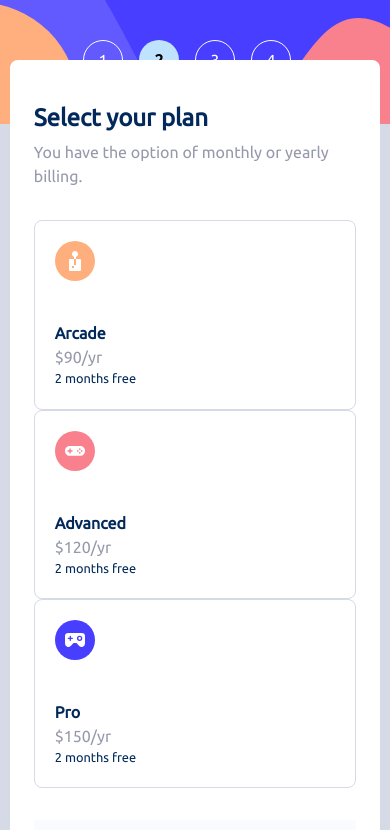
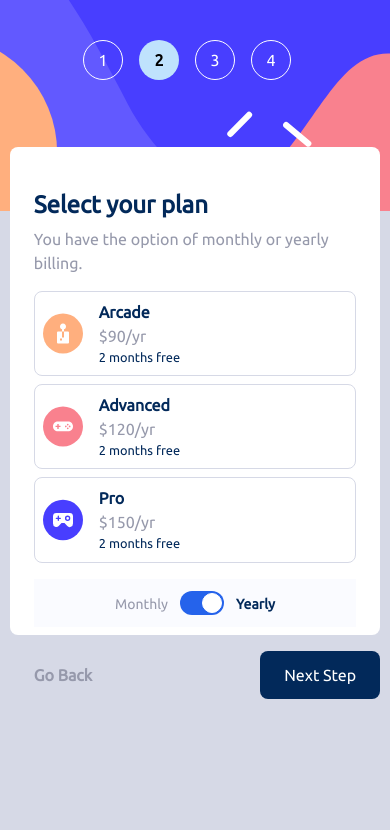
Before and after one commit to buseseker/multi-step-form, a React (Create React App) app: page /select-plan in a window 390 px wide. Shown: the top 830 px of the page. Built offline with nearby package versions, Linux system fonts and the light colour scheme.

Commit message:
Responsive CSS

```diff
--- a/src/components/selectedPlanCard/SelectedPlanCard.js
+++ b/src/components/selectedPlanCard/SelectedPlanCard.js
@@ -15,13 +15,19 @@ const SelectedPlanCard = ({ plan }) => {
 
   return (
     <div
-      className={`card lg:w-1/3 sm:w-1/3 xs:h-1/3 rounded-lg p-5 cursor-pointer ${selectedCard === plan.name ? 'border border-violet-900' : 'border border-light-gray'}`}
+      className={`card lg:w-1/3 sm:w-1/3 xs:h-1/3 sm:h-full lg:h-full rounded-lg lg:p-5 sm:p-5 xs:p-2 cursor-pointer ${
+        selectedCard === plan.name ? 'border border-violet-900' : 'border border-light-gray'
+      } xs:flex xs:gap-x-4  sm:block lg:block`}
       onClick={() => handleCardClick(plan)}
     >
-      <img className='mb-10' src={plan.icon} alt='' />
-      <h5 className='text-marine-blue font-extrabold'>{plan.name}</h5>
-      <h5 className='text-cool-gray'>{selectedPlan.type === 'yearly' ? `$${plan.yearly}/yr` : `$${plan.monthly}/mo`}</h5>
-      {selectedPlan.type === 'yearly' && <p className='text-xs text-marine-blue'>2 months free</p>}
+      <img className='lg:mb-10 sm:mb-10 xs:mb-0' src={plan.icon} alt='' />
+      <div className='plan-info'>
+        <h5 className='text-marine-blue font-extrabold'>{plan.name}</h5>
+        <h5 className='text-cool-gray'>
+          {selectedPlan.type === 'yearly' ? `$${plan.yearly}/yr` : `$${plan.monthly}/mo`}
+        </h5>
+        {selectedPlan.type === 'yearly' && <p className='text-xs text-marine-blue'>2 months free</p>}
+      </div>
     </div>
   );
 };
--- a/src/pages/select-plan/SelectPlan.js
+++ b/src/pages/select-plan/SelectPlan.js
@@ -27,7 +27,7 @@ const SelectPlan = () => {
   return (
     <div className='body bg-light-gray h-screen flex justify-center items-center font-ubuntu'>
       <div className='form-container flex rounded-lg lg:h-[65vh] xs:h-full sm:h-full lg:w-3/5 xs:w-full sm:w-full lg:bg-white xs:bg-light-gray sm:bg-light-gray xs:flex-col sm:flex-col lg:flex-row lg:p-4 '>
-      <div className='form-sidebar flex p-8 gap-y-8 bg-center bg-no-repeat bg-cover lg:flex-col xs:justify-center sm:justify-center lg:justify-start xs:p-10 sm:p-10 lg:h-full xs:h-[25%] sm:h-[25%] lg:w-[45%] xs:w-full sm:w-full lg:bg-desktop-sidebar xs:bg-mobile-sidebar sm:bg-mobile-sidebar lg:rounded-xl'>
+        <div className='form-sidebar flex p-8 gap-y-8 bg-center bg-no-repeat bg-cover lg:flex-col xs:justify-center sm:justify-center lg:justify-start xs:p-10 sm:p-10 lg:h-full xs:h-[25%] sm:h-[25%] lg:w-[45%] xs:w-full sm:w-full lg:bg-desktop-sidebar xs:bg-mobile-sidebar sm:bg-mobile-sidebar lg:rounded-xl'>
           <div className='step flex lg:items-center gap-x-4 '>
             <div className='step-number flex justify-center items-center border border-white w-10 h-10 rounded-full'>
               <p className='text-white'>1</p>
@@ -65,12 +65,12 @@ const SelectPlan = () => {
             </div>
           </div>
         </div>
-        <div className='plan-section flex items-center flex-col gap-y-8 px-24 pt-10 pb-10 relative xs:px-6 lg:pb-0 lg:w-full xs:w-[95%] sm:w-[95%] xs:mx-auto sm:mx-auto xs:-my-16 sm:-my-16 lg:my-0 xs:bg-white sm:bg-white xs:rounded-lg sm:rounded-lg'>
-        <div className='plan-header w-full flex flex-col gap-y-1 lg:px-16 sm:px-24'>
+        <div className='plan-section flex items-center flex-col lg:gap-y-8 sm:gap-y-8 xs:gap-y-4 px-24 pt-10 lg:pb-10 sm:pb-10 xs:pb-2 relative xs:px-6 lg:w-full xs:w-[95%] sm:w-[95%] xs:mx-auto sm:mx-auto xs:-my-16 sm:-my-16 lg:my-0 xs:bg-white sm:bg-white xs:rounded-lg sm:rounded-lg'>
+          <div className='plan-header w-full flex flex-col gap-y-1 lg:px-16 sm:px-24'>
             <h1 className='lg:text-h1 text-marine-blue font-black xs:text-m'>Select your plan</h1>
             <p className='text-cool-gray '>You have the option of monthly or yearly billing.</p>
           </div>
-          <div className='plan-cards flex lg:flex-row sm:flex-row xs:flex-col gap-x-4 w-full lg:px-16 sm:px-24 '>
+          <div className='plan-cards flex lg:flex-row sm:flex-row xs:flex-col gap-x-4 w-full lg:px-16 sm:px-24 xs:gap-y-2'>
             {plans.map((plan) => {
               return <SelectedPlanCard key={plan.id} plan={plan} />;
             })}
@@ -109,7 +109,7 @@ const SelectPlan = () => {
               </span>
             </div>
           </div>
-          <div className='btn w-full flex justify-between absolute lg:bottom-4 sm:-bottom-60 xs:-bottom-60 lg:px-20'>
+          <div className='btn w-full h-[60px] flex justify-between absolute lg:bottom-4 sm:-bottom-60 xs:-bottom-16 lg:px-20 '>
             <button
               className='btn text-cool-gray font-extrabold py-3 px-6 rounded-lg w-max self-end  mt-16 hover:text-marine-blue'
               onClick={handleGoBack}
```
